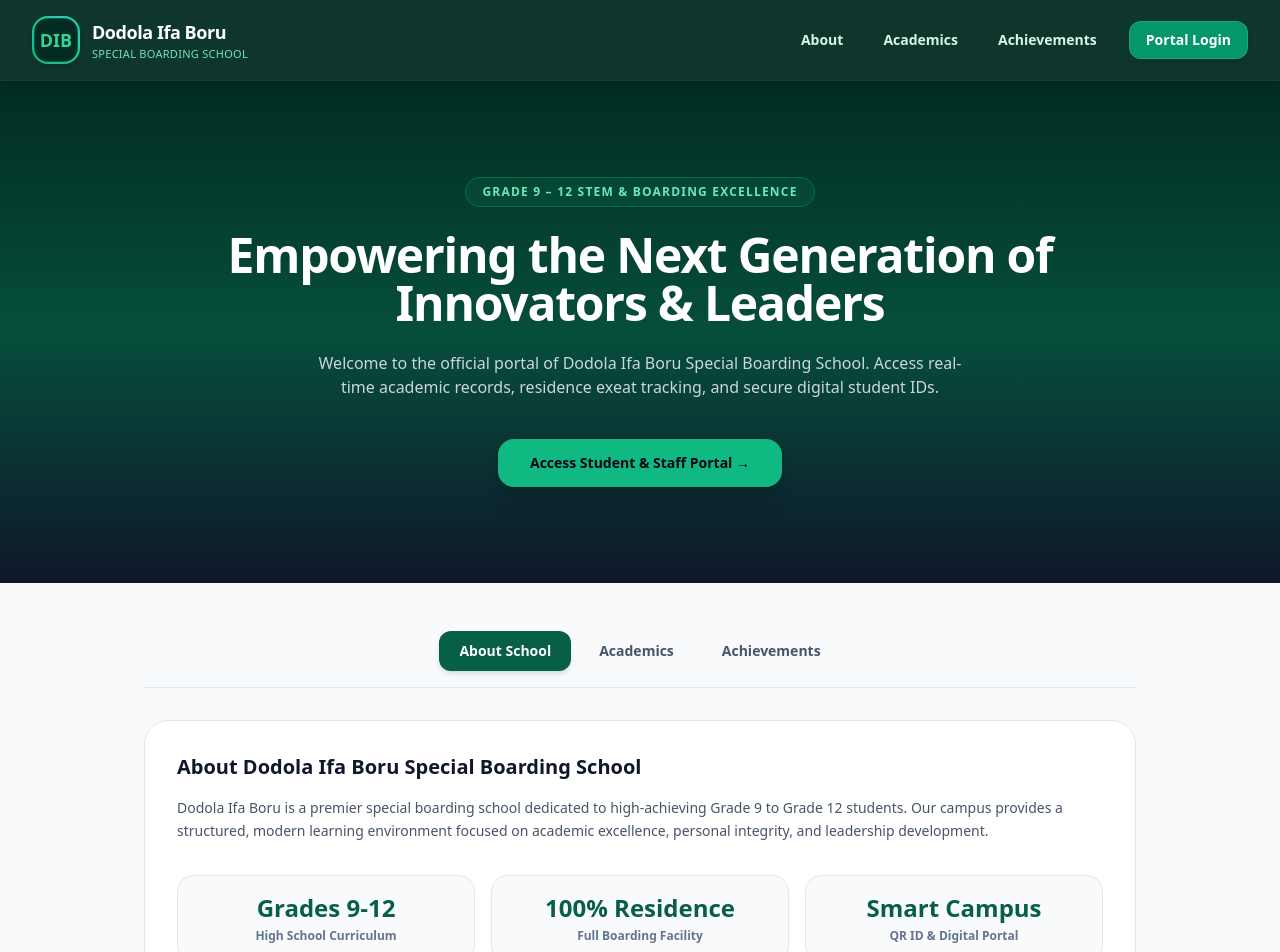
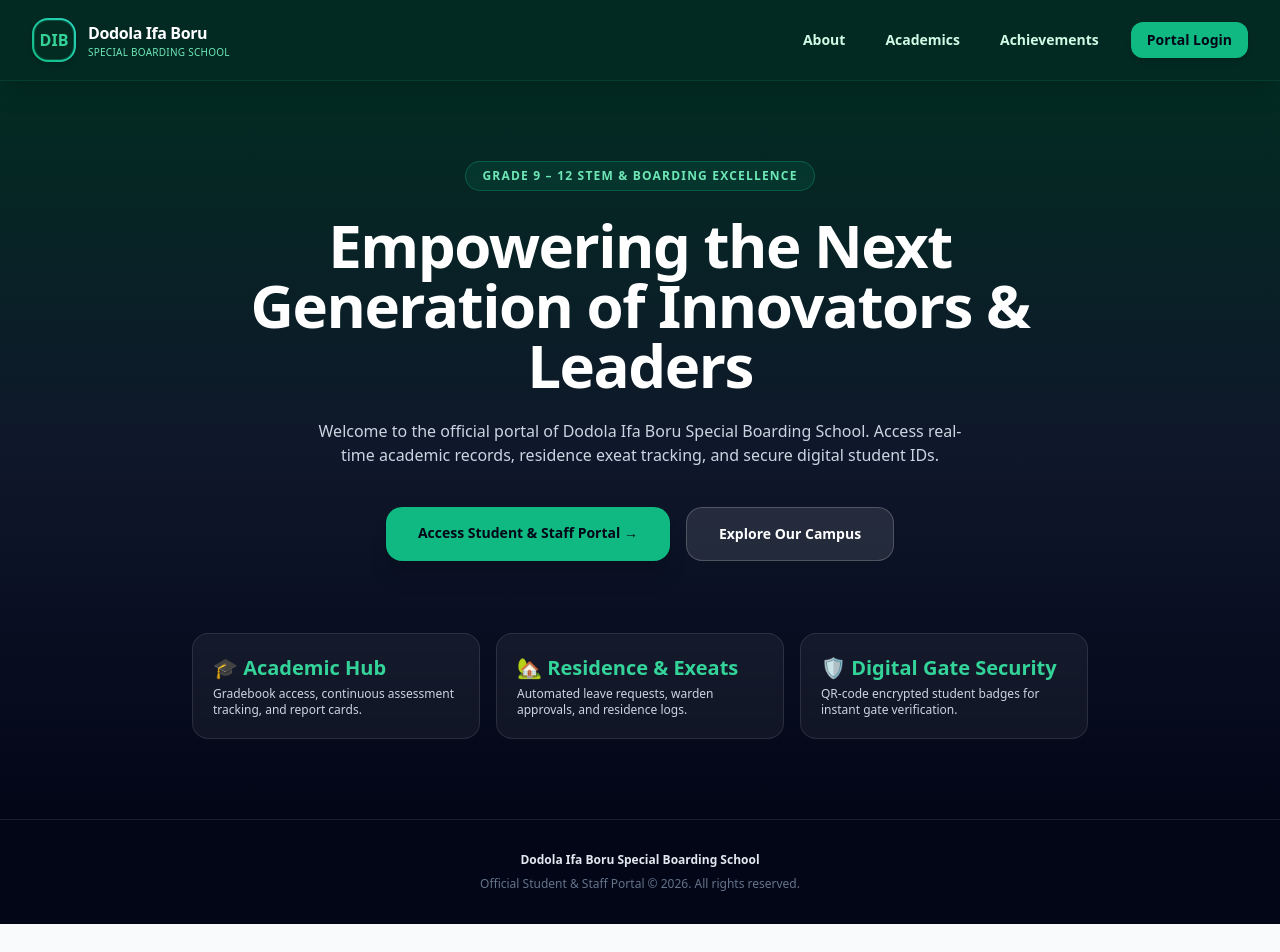
Before and after one commit to futuretech-hub/dodola-school-portal, a Next.js app: page / in a window 1280 px wide. Shown: the top 952 px of the page. After the commit the page ends 924 px from the top, so only its background shows below. Built offline with nearby package versions, Linux system fonts and the light colour scheme.

Commit message:
Update page.jsx

```diff
--- a/app/page.jsx
+++ b/app/page.jsx
@@ -1,47 +1,43 @@
-'use client';
-
-import React, { useState } from 'react';
+import React from 'react';
 
 export default function Home() {
-  const [activeTab, setActiveTab] = useState('about');
-
   return (
-    <div className="min-h-screen flex flex-col bg-slate-50">
+    <div className="min-h-screen flex flex-col bg-slate-900 text-white font-sans">
       {/* Top Header Navigation Bar */}
-      <header className="sticky top-0 z-50 bg-emerald-950/95 backdrop-blur-md text-white border-b border-emerald-800/50 shadow-lg">
+      <header className="sticky top-0 z-50 bg-emerald-950/90 backdrop-blur-md border-b border-emerald-800/40 shadow-xl">
         <div className="max-w-7xl mx-auto px-4 sm:px-6 lg:px-8 h-20 flex items-center justify-between">
 
-          {/* Far-Left Top: School Logo & Name */}
-          <div className="flex items-center space-x-3">
-            <div className="w-12 h-12 rounded-2xl bg-gradient-to-tr from-emerald-500 to-teal-400 p-0.5 shadow-md flex-shrink-0">
-              <div className="w-full h-full bg-emerald-950 rounded-[14px] flex items-center justify-center font-black text-emerald-400 text-lg border border-emerald-500/30">
+          {/* Logo & School Name */}
+          <a href="/" className="flex items-center space-x-3">
+            <div className="w-11 h-11 rounded-2xl bg-gradient-to-tr from-emerald-500 to-teal-400 p-0.5 shadow-md flex-shrink-0">
+              <div className="w-full h-full bg-emerald-950 rounded-[14px] flex items-center justify-center font-black text-emerald-400 text-base border border-emerald-500/30">
                 DIB
               </div>
             </div>
             <div>
-              <h1 className="text-base sm:text-lg font-extrabold text-white tracking-tight leading-snug">
+              <h1 className="text-sm sm:text-base font-extrabold text-white tracking-tight leading-snug">
                 Dodola Ifa Boru
               </h1>
-              <p className="text-[11px] text-emerald-300 font-medium tracking-wide uppercase">
+              <p className="text-[10px] text-emerald-300 font-medium tracking-wide uppercase">
                 Special Boarding School
               </p>
             </div>
-          </div>
+          </a>
 
-          {/* Desktop & Mobile Navigation Links */}
-          <nav className="flex items-center space-x-1 sm:space-x-6">
-            <a href="#about" onClick={() => setActiveTab('about')} className="text-xs sm:text-sm font-semibold text-emerald-100 hover:text-white transition px-2 py-1">
+          {/* Independent Page Nav Links */}
+          <nav className="flex items-center space-x-2 sm:space-x-6">
+            <a href="/about" className="text-xs sm:text-sm font-semibold text-emerald-100 hover:text-emerald-300 transition px-2 py-1">
               About
             </a>
-            <a href="#academics" onClick={() => setActiveTab('academics')} className="text-xs sm:text-sm font-semibold text-emerald-100 hover:text-white transition px-2 py-1">
+            <a href="/academics" className="text-xs sm:text-sm font-semibold text-emerald-100 hover:text-emerald-300 transition px-2 py-1">
               Academics
             </a>
-            <a href="#achievements" onClick={() => setActiveTab('achievements')} className="text-xs sm:text-sm font-semibold text-emerald-100 hover:text-white transition px-2 py-1">
+            <a href="/achievements" className="text-xs sm:text-sm font-semibold text-emerald-100 hover:text-emerald-300 transition px-2 py-1">
               Achievements
             </a>
             <a
               href="/login"
-              className="bg-emerald-600 hover:bg-emerald-500 text-white font-bold text-xs sm:text-sm px-4 py-2 rounded-xl shadow-md hover:shadow-emerald-900/50 transition border border-emerald-400/30 ml-2"
+              className="bg-emerald-500 hover:bg-emerald-400 text-slate-950 font-bold text-xs sm:text-sm px-4 py-2 rounded-xl shadow-md transition ml-2"
             >
               Portal Login
             </a>
@@ -50,127 +46,60 @@ export default function Home() {
       </header>
 
       {/* Hero Section */}
-      <section className="bg-gradient-to-b from-emerald-950 via-emerald-900 to-slate-900 text-white py-16 sm:py-24 px-4 relative overflow-hidden">
+      <section className="flex-grow flex items-center justify-center bg-gradient-to-b from-emerald-950 via-slate-900 to-slate-950 px-4 py-20 relative overflow-hidden">
         <div className="max-w-4xl mx-auto text-center space-y-6 relative z-10">
           <span className="inline-block bg-emerald-500/10 text-emerald-300 border border-emerald-500/30 text-xs font-bold uppercase tracking-widest px-4 py-1.5 rounded-full">
             Grade 9 – 12 STEM & Boarding Excellence
           </span>
 
-          <h2 className="text-3xl sm:text-5xl font-black tracking-tight leading-tight">
+          <h1 className="text-3xl sm:text-6xl font-black tracking-tight leading-tight text-white">
             Empowering the Next Generation of Innovators & Leaders
-          </h2>
+          </h1>
 
-          <p className="text-sm sm:text-base text-slate-300 max-w-2xl mx-auto font-normal">
+          <p className="text-sm sm:text-base text-slate-300 max-w-2xl mx-auto font-normal leading-relaxed">
             Welcome to the official portal of Dodola Ifa Boru Special Boarding School. Access real-time academic records, residence exeat tracking, and secure digital student IDs.
           </p>
 
-          <div className="pt-4 flex flex-wrap justify-center gap-4">
+          <div className="pt-4 flex flex-col sm:flex-row justify-center gap-4">
             <a
               href="/login"
-              className="bg-emerald-500 hover:bg-emerald-400 text-slate-950 font-extrabold text-sm px-8 py-3.5 rounded-2xl shadow-xl transition"
+              className="bg-emerald-500 hover:bg-emerald-400 text-slate-950 font-extrabold text-sm px-8 py-4 rounded-2xl shadow-xl transition"
             >
               Access Student & Staff Portal →
             </a>
+            <a
+              href="/about"
+              className="bg-white/10 hover:bg-white/15 text-white font-bold text-sm px-8 py-4 rounded-2xl border border-white/20 transition"
+            >
+              Explore Our Campus
+            </a>
+          </div>
+
+          {/* Portal Feature Cards Highlights */}
+          <div className="grid grid-cols-1 sm:grid-cols-3 gap-4 pt-12 text-left">
+            <div className="bg-white/5 border border-white/10 p-5 rounded-2xl backdrop-blur-sm">
+              <div className="text-emerald-400 text-xl font-bold mb-1">🎓 Academic Hub</div>
+              <p className="text-xs text-slate-300">Gradebook access, continuous assessment tracking, and report cards.</p>
+            </div>
+            <div className="bg-white/5 border border-white/10 p-5 rounded-2xl backdrop-blur-sm">
+              <div className="text-emerald-400 text-xl font-bold mb-1">🏡 Residence & Exeats</div>
+              <p className="text-xs text-slate-300">Automated leave requests, warden approvals, and residence logs.</p>
+            </div>
+            <div className="bg-white/5 border border-white/10 p-5 rounded-2xl backdrop-blur-sm">
+              <div className="text-emerald-400 text-xl font-bold mb-1">🛡️ Digital Gate Security</div>
+              <p className="text-xs text-slate-300">QR-code encrypted student badges for instant gate verification.</p>
+            </div>
           </div>
         </div>
       </section>
 
-      {/* Dynamic Tab Content Section */}
-      <section className="max-w-5xl mx-auto px-4 py-12 w-full flex-grow">
-        <div className="flex justify-center space-x-2 border-b border-slate-200 pb-4 mb-8">
-          <button
-            onClick={() => setActiveTab('about')}
-            className={`px-5 py-2.5 rounded-xl font-bold text-xs sm:text-sm transition ${activeTab === 'about' ? 'bg-emerald-800 text-white shadow-md' : 'text-slate-600 hover:bg-slate-100'}`}
-          >
-            About School
-          </button>
-          <button
-            onClick={() => setActiveTab('academics')}
-            className={`px-5 py-2.5 rounded-xl font-bold text-xs sm:text-sm transition ${activeTab === 'academics' ? 'bg-emerald-800 text-white shadow-md' : 'text-slate-600 hover:bg-slate-100'}`}
-          >
-            Academics
-          </button>
-          <button
-            onClick={() => setActiveTab('achievements')}
-            className={`px-5 py-2.5 rounded-xl font-bold text-xs sm:text-sm transition ${activeTab === 'achievements' ? 'bg-emerald-800 text-white shadow-md' : 'text-slate-600 hover:bg-slate-100'}`}
-          >
-            Achievements
-          </button>
-        </div>
-
-        {/* Tab 1: About */}
-        {activeTab === 'about' && (
-          <div className="bg-white p-6 sm:p-8 rounded-3xl shadow-sm border border-slate-200 space-y-4">
-            <h3 className="text-xl font-extrabold text-slate-900">About Dodola Ifa Boru Special Boarding School</h3>
-            <p className="text-sm text-slate-600 leading-relaxed">
-              Dodola Ifa Boru is a premier special boarding school dedicated to high-achieving Grade 9 to Grade 12 students. Our campus provides a structured, modern learning environment focused on academic excellence, personal integrity, and leadership development.
-            </p>
-            <div className="grid grid-cols-1 sm:grid-cols-3 gap-4 pt-4">
-              <div className="bg-slate-50 p-4 rounded-2xl border text-center">
-                <div className="text-2xl font-black text-emerald-800">Grades 9-12</div>
-                <div className="text-xs text-slate-500 font-semibold mt-1">High School Curriculum</div>
-              </div>
-              <div className="bg-slate-50 p-4 rounded-2xl border text-center">
-                <div className="text-2xl font-black text-emerald-800">100% Residence</div>
-                <div className="text-xs text-slate-500 font-semibold mt-1">Full Boarding Facility</div>
-              </div>
-              <div className="bg-slate-50 p-4 rounded-2xl border text-center">
-                <div className="text-2xl font-black text-emerald-800">Smart Campus</div>
-                <div className="text-xs text-slate-500 font-semibold mt-1">QR ID & Digital Portal</div>
-              </div>
-            </div>
-          </div>
-        )}
-
-        {/* Tab 2: Academics */}
-        {activeTab === 'academics' && (
-          <div className="bg-white p-6 sm:p-8 rounded-3xl shadow-sm border border-slate-200 space-y-4">
-            <h3 className="text-xl font-extrabold text-slate-900">Academic Programs & Streams</h3>
-            <p className="text-sm text-slate-600 leading-relaxed">
-              We offer rigorous natural and social science programs designed to prepare students for national examinations and top university admissions.
-            </p>
-            <div className="grid grid-cols-1 sm:grid-cols-2 gap-4 pt-2">
-              <div className="p-4 rounded-2xl border border-emerald-100 bg-emerald-50/50">
-                <h4 className="font-bold text-emerald-900 text-sm">Natural Sciences Stream</h4>
-                <p className="text-xs text-slate-600 mt-1">Physics, Chemistry, Biology, Advanced Mathematics, and Computer Science.</p>
-              </div>
-              <div className="p-4 rounded-2xl border border-teal-100 bg-teal-50/50">
-                <h4 className="font-bold text-teal-900 text-sm">Social Sciences Stream</h4>
-                <p className="text-xs text-slate-600 mt-1">Economics, Geography, History, English Literature, and Civics.</p>
-              </div>
-            </div>
-          </div>
-        )}
-
-        {/* Tab 3: Achievements */}
-        {activeTab === 'achievements' && (
-          <div className="bg-white p-6 sm:p-8 rounded-3xl shadow-sm border border-slate-200 space-y-4">
-            <h3 className="text-xl font-extrabold text-slate-900">Excellence & Achievements</h3>
-            <p className="text-sm text-slate-600 leading-relaxed">
-              Dodola Ifa Boru consistently maintains top national exam passing rates and regional science fair honors.
-            </p>
-            <ul className="space-y-2 text-xs sm:text-sm text-slate-700">
-              <li className="flex items-center gap-2">
-                <span className="text-emerald-600 font-bold">✓</span> Top regional performance in Grade 12 national matric exams.
-              </li>
-              <li className="flex items-center gap-2">
-                <span className="text-emerald-600 font-bold">✓</span> State-of-the-art digital boarding & exeat management system.
-              </li>
-              <li className="flex items-center gap-2">
-                <span className="text-emerald-600 font-bold">✓</span> 100% transition rate to higher education institutions.
-              </li>
-            </ul>
-          </div>
-        )}
-      </section>
-
       {/* Footer */}
-      <footer className="bg-slate-900 text-slate-400 py-8 px-4 border-t border-slate-800 text-center text-xs">
+      <footer className="bg-slate-950 border-t border-white/10 py-8 px-4 text-center text-xs text-slate-400">
         <div className="max-w-5xl mx-auto space-y-2">
-          <p className="font-semibold text-slate-300">Dodola Ifa Boru Special Boarding School</p>
+          <p className="font-semibold text-slate-200">Dodola Ifa Boru Special Boarding School</p>
           <p className="text-slate-500">Official Student & Staff Portal &copy; 2026. All rights reserved.</p>
         </div>
       </footer>
     </div>
   );
-                                                                                         }
+}
```
